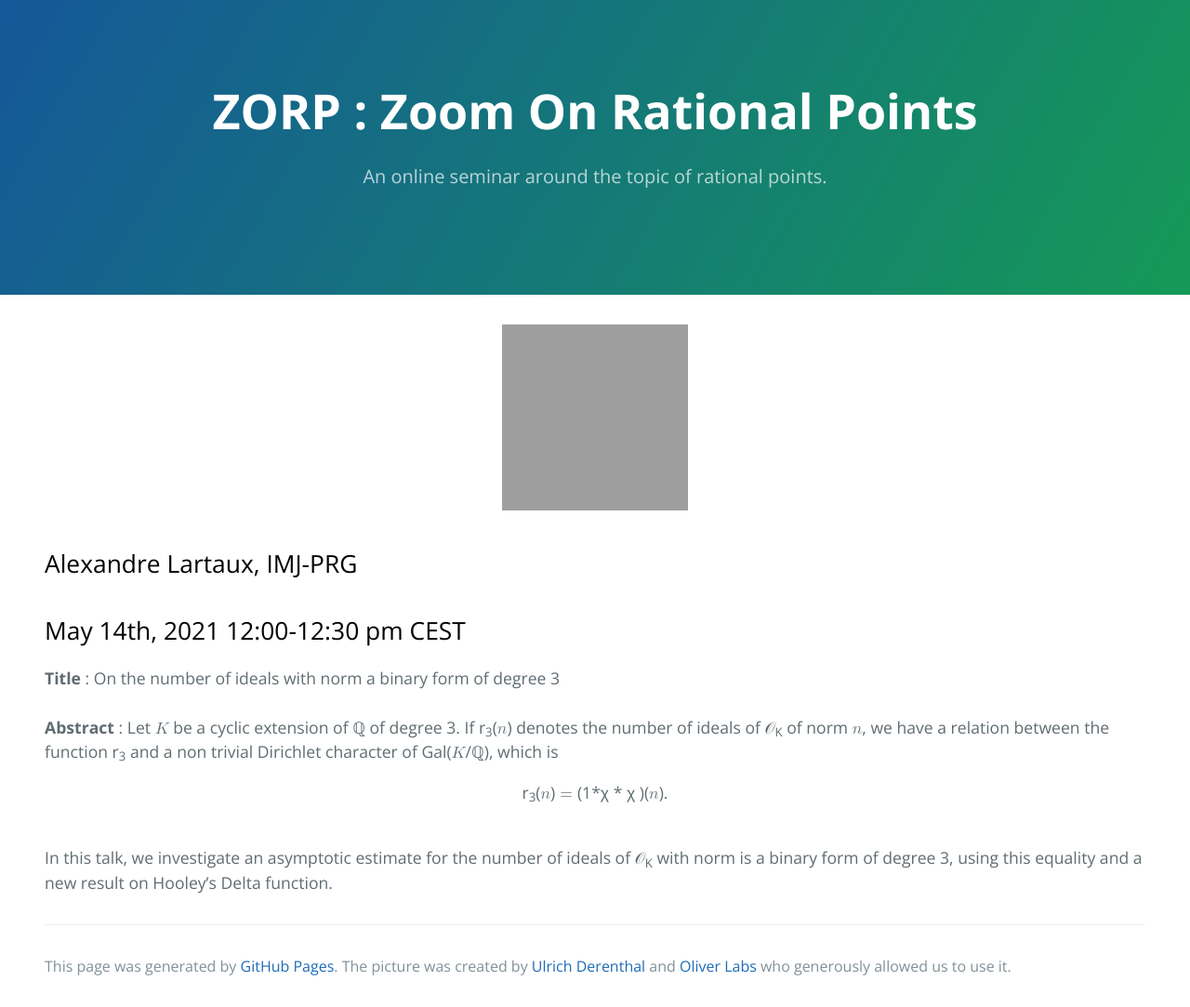
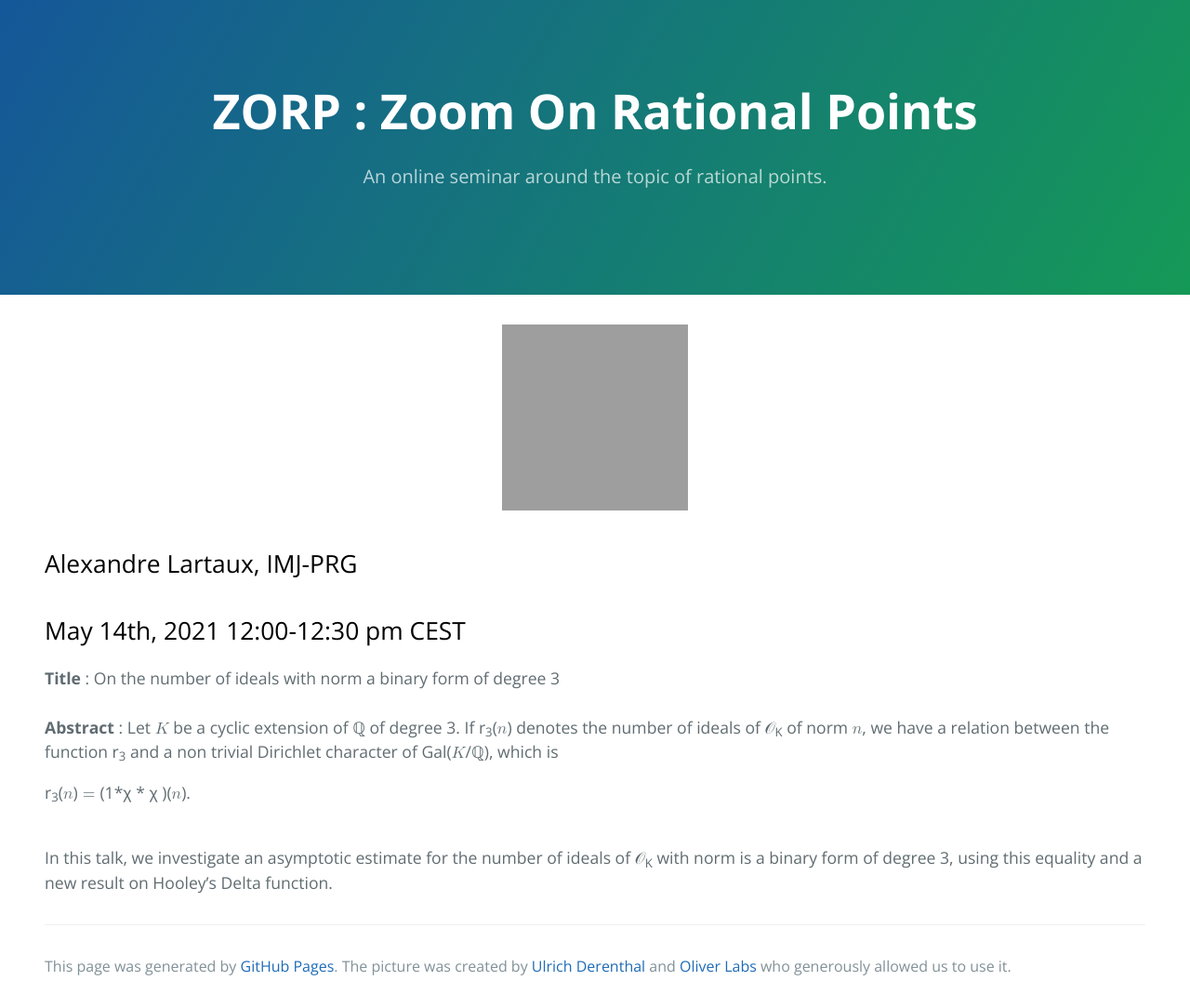
Before and after one commit to zoom-on-rational-points/zoom-on-rational-points.github.io, a Jekyll site: the page built from abstractAL.md, in a window 1280 px wide. Shown: the whole page at 93% size. Built offline with Jekyll 4.4.1, drawn with Linux system fonts in a browser that asks for light colours; grey boxes are pictures that could not be loaded.

Commit message:
Update abstractAL.md

```diff
--- a/abstractAL.md
+++ b/abstractAL.md
@@ -13,8 +13,8 @@ layout: default
 <br>
 <br>
 <b>Abstract</b> : Let <math><mi>K</mi></math> be a cyclic extension of &#x211A; of degree 3. If r<math><sub><mi>3</mi></sub></math>(<math><mi>n</mi></math>) denotes the number of ideals of &#119978;<math><sub><mi>K</mi></sub></math> of norm <math><mi>n</mi></math>, we have a relation between the function r<math><sub><mi>3</mi></sub></math> and a non trivial Dirichlet character of Gal(<math><mi>K</mi></math>/&#x211A;), which is <br>
-<center>
+<p>
 r<math><sub><mi>3</mi></sub></math>(<math><mi>n</mi></math>)<math><mo>=</mo></math>(1*&#x3C7; * &#x3C7; )(<math><mi>n</mi></math>).
-  </center>
+</p>
 <br>
 In this talk, we investigate an asymptotic estimate for the number of ideals of &#119978;<math><sub><mi>K</mi></sub></math> with norm is a binary form of degree 3, using this equality and a new result on Hooley's Delta function.
```
